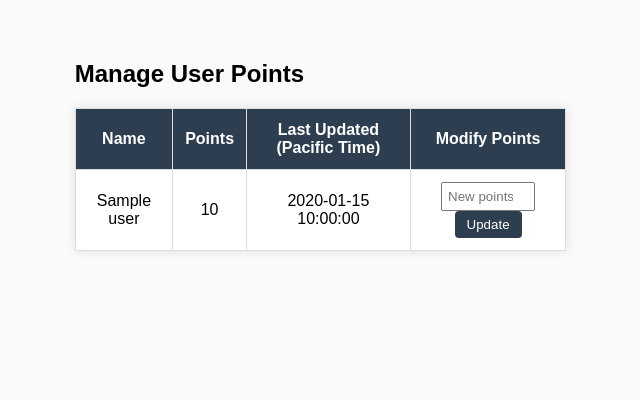
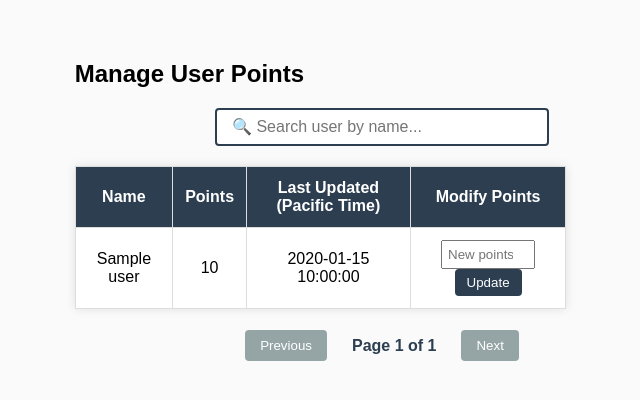
Before and after one commit to haoruwen/slot_web, a Flask app: template app/templates/index.html in a window 1280 px wide. Shown: the part 50-450 px from the top of the page, without its empty margins (258-898 px from the left). Run offline with Flask 3, Linux system fonts and the light colour scheme; the template is opened without the code that fills it: most values are stand-ins (such as "Sample title", 1, 10 or a date in 2020).

Commit message:
Updated the manager layout

```diff
--- a/app/templates/index.html
+++ b/app/templates/index.html
@@ -74,6 +74,57 @@
             margin-top: 10px;
             text-align: center;
         }
+        .search-container {
+            margin-bottom: 20px;
+            display: flex;
+            justify-content: center;
+            align-items: center;
+            gap: 10px;
+        }
+        .search-container input {
+            padding: 8px 15px;
+            font-size: 16px;
+            border: 2px solid #2c3e50;
+            border-radius: 4px;
+            width: 300px;
+        }
+        .search-container input:focus {
+            outline: none;
+            border-color: #3498db;
+        }
+        .pagination {
+            display: flex;
+            justify-content: center;
+            align-items: center;
+            gap: 10px;
+            margin-top: 20px;
+        }
+        .pagination button {
+            padding: 8px 15px;
+            background-color: #2c3e50;
+            color: white;
+            border: none;
+            border-radius: 4px;
+            cursor: pointer;
+        }
+        .pagination button:hover:not(:disabled) {
+            background-color: #1a252f;
+        }
+        .pagination button:disabled {
+            background-color: #95a5a6;
+            cursor: not-allowed;
+        }
+        .pagination .page-info {
+            padding: 8px 15px;
+            color: #2c3e50;
+            font-weight: bold;
+        }
+        .no-results {
+            text-align: center;
+            padding: 20px;
+            color: #7f8c8d;
+            font-style: italic;
+        }
     </style>
 </head>
 <body>
@@ -89,8 +140,13 @@
     </header>
 
     <main>
-        <form method="POST" action="{{ url_for('main.admin_home') }}">
+        <form method="POST" action="{{ url_for('main.admin_home') }}" id="adminForm">
             <h2>Manage User Points</h2>
+
+            <div class="search-container">
+                <input type="text" id="searchInput" placeholder="🔍 Search user by name..." autocomplete="off">
+            </div>
+
             <table>
                 <thead>
                     <tr>
@@ -100,9 +156,9 @@
                         <th>Modify Points</th>
                     </tr>
                 </thead>
-                <tbody>
+                <tbody id="userTableBody">
                     {% for user in users %}
-                    <tr>
+                    <tr data-name="{{ user.name|lower }}" data-user-id="{{ user.id }}">
                         <td>{{ user.name }}</td>
                         <td>{{ user.points }}</td>
                         <td>{{ user.update_time }}</td>
@@ -114,7 +170,100 @@
                     {% endfor %}
                 </tbody>
             </table>
+
+            <div class="pagination">
+                <button type="button" id="prevBtn" onclick="changePage(-1)">Previous</button>
+                <span class="page-info" id="pageInfo">Page 1 of 1</span>
+                <button type="button" id="nextBtn" onclick="changePage(1)">Next</button>
+            </div>
         </form>
     </main>
+
+    <script>
+        let currentPage = 1;
+        const itemsPerPage = 10;
+        let allRows = [];
+        let filteredRows = [];
+
+        // Initialize
+        document.addEventListener('DOMContentLoaded', function() {
+            allRows = Array.from(document.querySelectorAll('#userTableBody tr'));
+            filteredRows = allRows;
+
+            // Search functionality
+            const searchInput = document.getElementById('searchInput');
+            searchInput.addEventListener('input', function() {
+                const searchTerm = this.value.toLowerCase().trim();
+                filterAndPaginate(searchTerm);
+            });
+
+            // Initial pagination
+            updateDisplay();
+        });
+
+        function filterAndPaginate(searchTerm) {
+            if (searchTerm === '') {
+                filteredRows = allRows;
+            } else {
+                filteredRows = allRows.filter(row => {
+                    const name = row.getAttribute('data-name');
+                    return name.includes(searchTerm);
+                });
+            }
+
+            currentPage = 1; // Reset to first page when searching
+            updateDisplay();
+        }
+
+        function updateDisplay() {
+            const startIndex = (currentPage - 1) * itemsPerPage;
+            const endIndex = startIndex + itemsPerPage;
+            const rowsToShow = filteredRows.slice(startIndex, endIndex);
+
+            // Hide all rows
+            allRows.forEach(row => {
+                row.style.display = 'none';
+            });
+
+            // Show filtered and paginated rows
+            rowsToShow.forEach(row => {
+                row.style.display = '';
+            });
+
+            // Update pagination controls
+            const totalPages = Math.max(1, Math.ceil(filteredRows.length / itemsPerPage));
+            document.getElementById('pageInfo').textContent = `Page ${currentPage} of ${totalPages}`;
+
+            document.getElementById('prevBtn').disabled = currentPage === 1;
+            document.getElementById('nextBtn').disabled = currentPage === totalPages || filteredRows.length === 0;
+
+            // Show no results message
+            const tableBody = document.getElementById('userTableBody');
+            let noResultsMsg = document.getElementById('noResultsMsg');
+
+            if (filteredRows.length === 0) {
+                if (!noResultsMsg) {
+                    noResultsMsg = document.createElement('tr');
+                    noResultsMsg.id = 'noResultsMsg';
+                    noResultsMsg.innerHTML = '<td colspan="4" class="no-results">No users found</td>';
+                    tableBody.appendChild(noResultsMsg);
+                }
+            } else {
+                if (noResultsMsg) {
+                    noResultsMsg.remove();
+                }
+            }
+        }
+
+        function changePage(direction) {
+            const totalPages = Math.max(1, Math.ceil(filteredRows.length / itemsPerPage));
+            const newPage = currentPage + direction;
+
+            if (newPage >= 1 && newPage <= totalPages) {
+                currentPage = newPage;
+                updateDisplay();
+            }
+        }
+    </script>
 </body>
 </html>
```
Also changed, not shown: app/static/avatars/t3.png (added).
